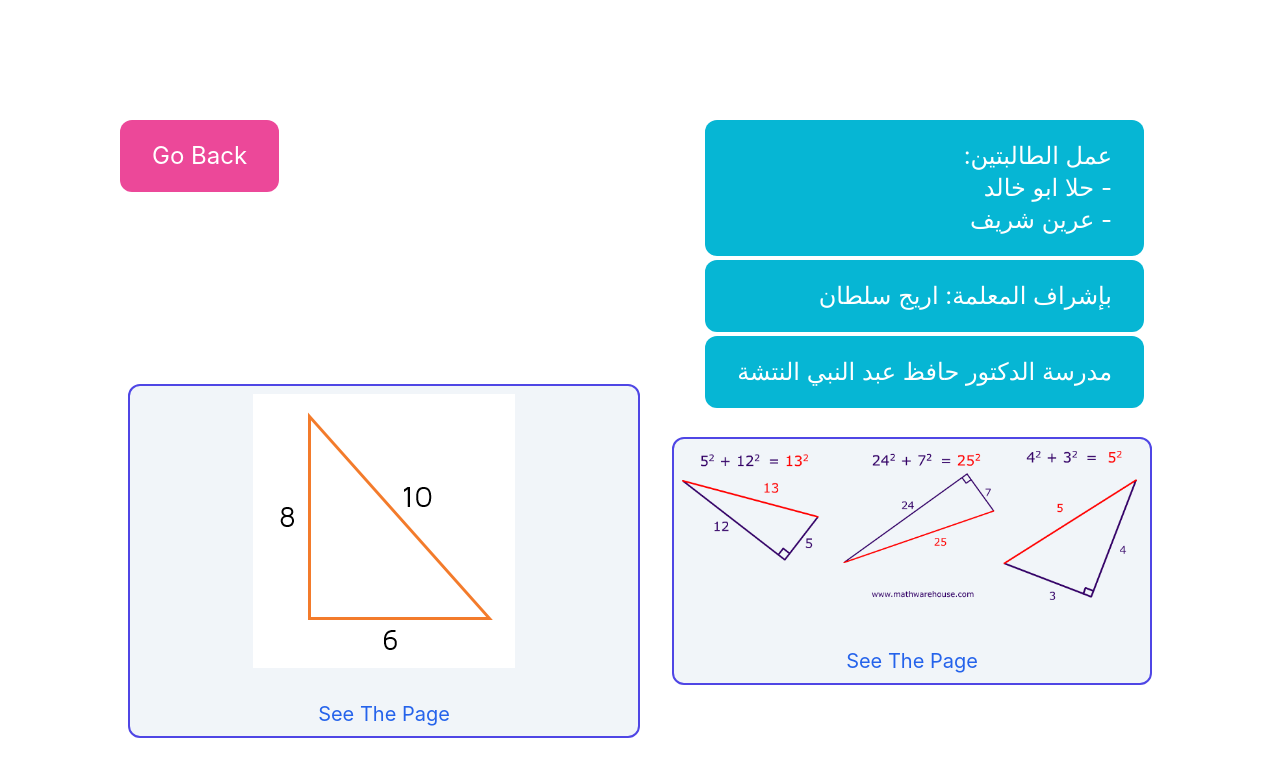
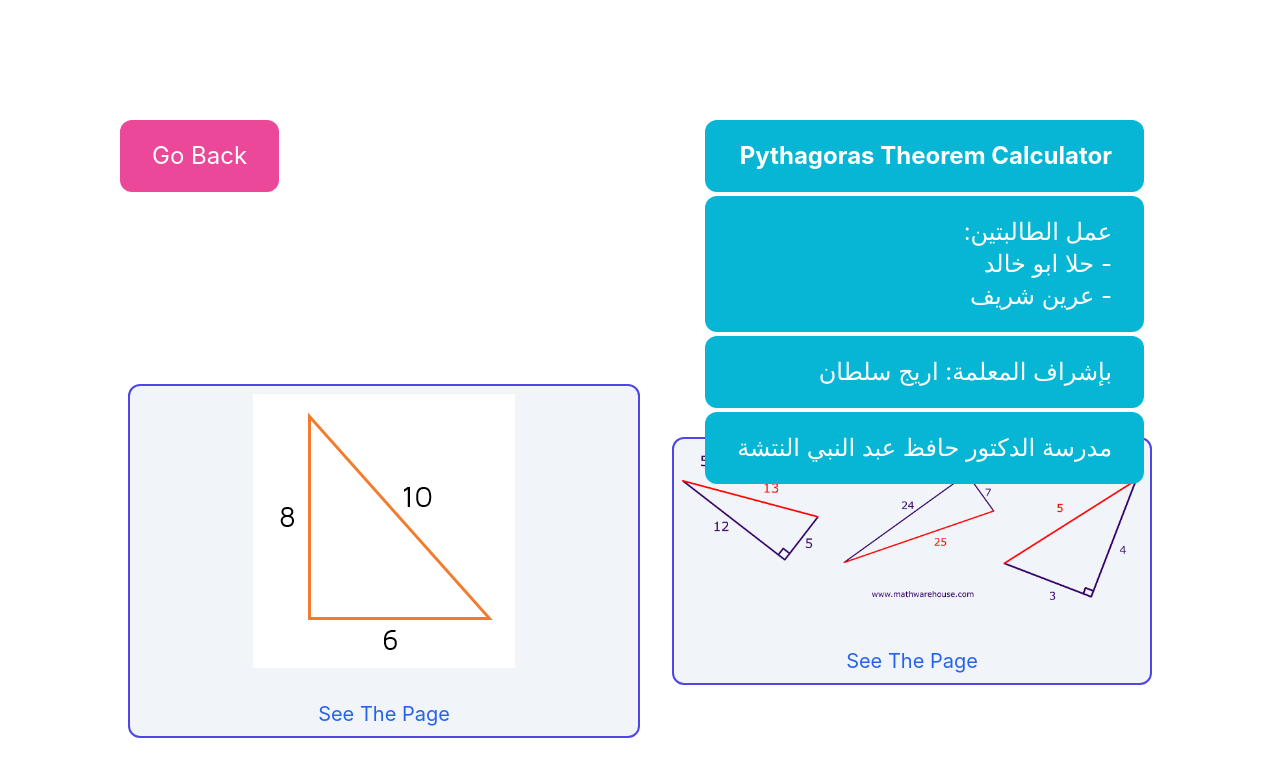
Before and after one commit to Shadi-Almohtaseb/Pythagoras-Theorem, a React (Create React App) app: page /examples in a window 1280 px wide. Shown: the top 768 px of the page. Built offline with nearby package versions, Linux system fonts and the light colour scheme.

Commit message:
new update

```diff
--- a/src/components/Examples.jsx
+++ b/src/components/Examples.jsx
@@ -6,7 +6,7 @@ import math3 from "../assets/pythagsub.gif";
 import math4 from "../assets/pythagorean-theorem.jpg";
 const Examples = () => {
   return (
-    <div className="flex flex-col items-center justify-center mt-96 mb-20">
+    <div className="flex flex-col items-center justify-center lg:mt-96 mb-20">
       <div className="lg:absolute top-20 left-20 m-10">
         <Link to="/">
           <button className="text-2xl bg-pink-500 hover:bg-pink-600 duration-200 text-right px-8 py-5 rounded-xl text-white">
@@ -14,7 +14,7 @@ const Examples = () => {
           </button>
         </Link>
       </div>
-      <div className="flex flex-wrap gap-8 items-center justify-center">
+      <div className="flex flex-wrap gap-8 items-center justify-center mx-3">
         <div className="flex max-w-[35rem] sm:w-[32rem] items-center justify-center flex-col border-2 border-indigo-600 rounded-xl bg-slate-100 p-2 gap-8">
           <img className="" src={math2} alt="img2" />
           <a
--- a/src/components/StudentDetails.jsx
+++ b/src/components/StudentDetails.jsx
@@ -2,7 +2,10 @@ import React from "react";
 
 const StudentDetails = () => {
   return (
-    <div className="lg:absolute m-10 top-20 right-24 flex flex-col gap-1">
+    <div className="xl:absolute m-10 top-20 right-24 flex flex-col gap-1">
+      <span className="text-2xl bg-cyan-500 text-right px-8 py-5 rounded-xl text-white font-bold">
+        Pythagoras Theorem Calculator
+      </span>
       <span className="text-2xl bg-cyan-500 text-right px-8 py-5 rounded-xl text-white">
         <p>:عمل الطالبتين</p>
         <p>حلا ابو خالد -</p>
```
